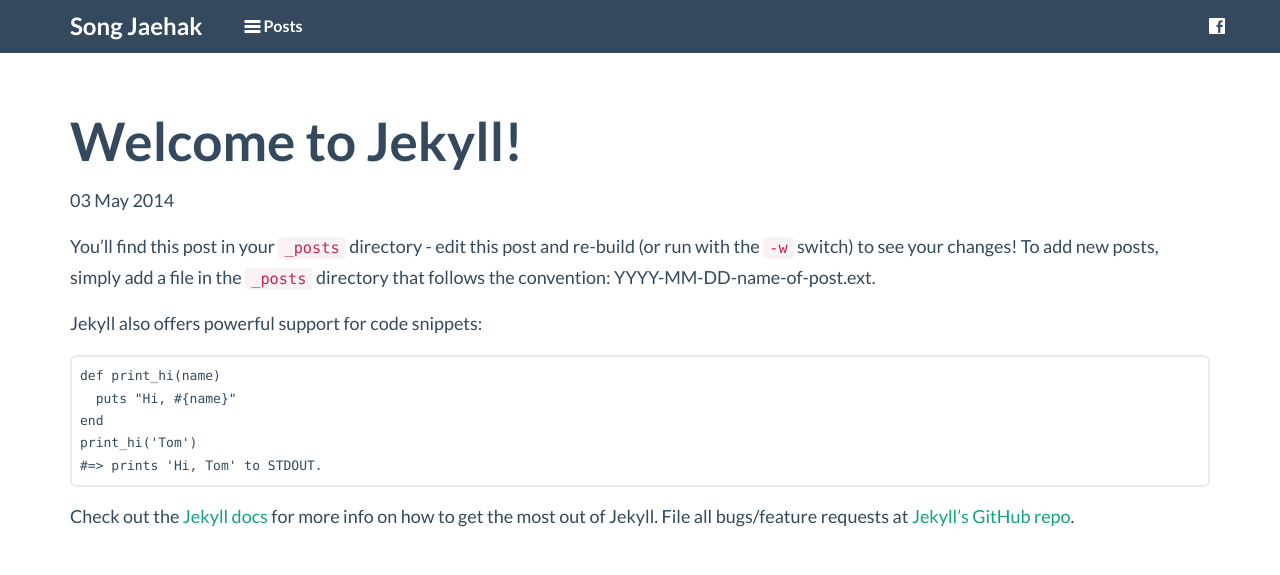
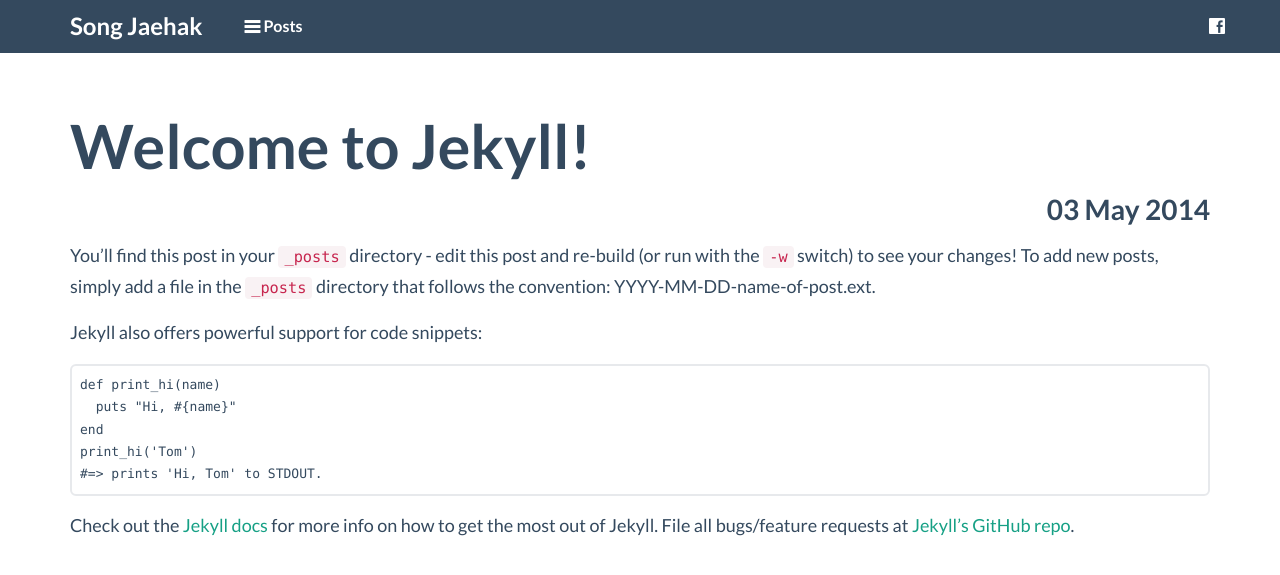
Before and after one commit to astralhpi/astralhpi.github.io, a Jekyll site: the page built from _posts/2014-05-02-welcome-to-jeky3.markdown, in a window 1280 px wide. Shown: the top 575 px of the page. Built offline with Jekyll 4.4.1, drawn with Linux system fonts in a browser that asks for light colours; Markdown is read by kramdown in place of the engine named in the settings.

Commit message:
post 페이지 보강

```diff
--- a/_layouts/post.html
+++ b/_layouts/post.html
@@ -1,9 +1,9 @@
 ---
 layout: default
 ---
-<h2>{{ page.title }}</h2>
-<p class="meta">{{ page.date | date_to_string }}</p>
+<h1>{{ page.title }}</h1>
+<p class="date">{{ page.date | date_to_string }}</p>
 
-<div class="post">
+<div class="content">
 {{ content }}
 </div>
```
Also changed, not shown: 1 other file.
